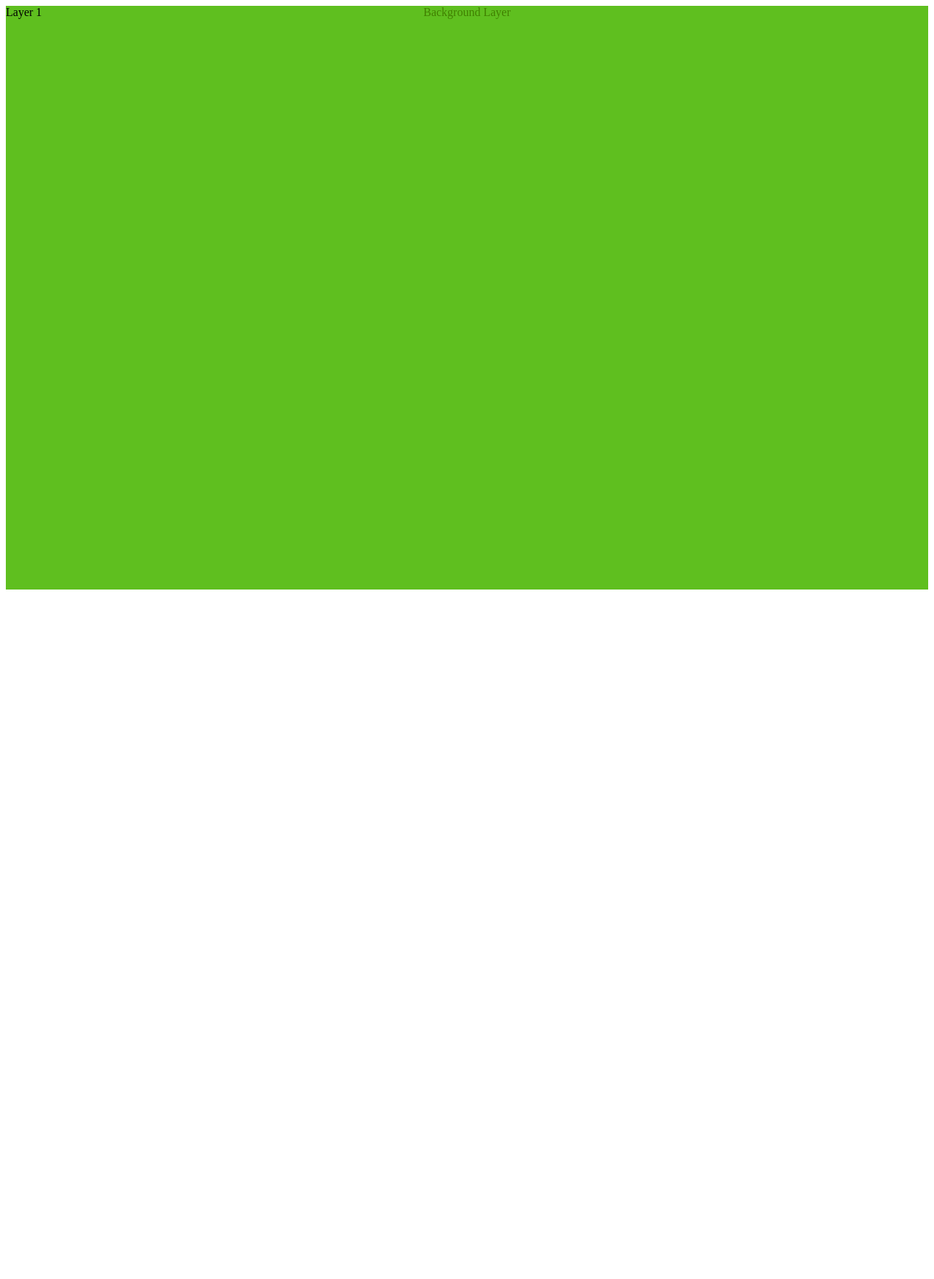
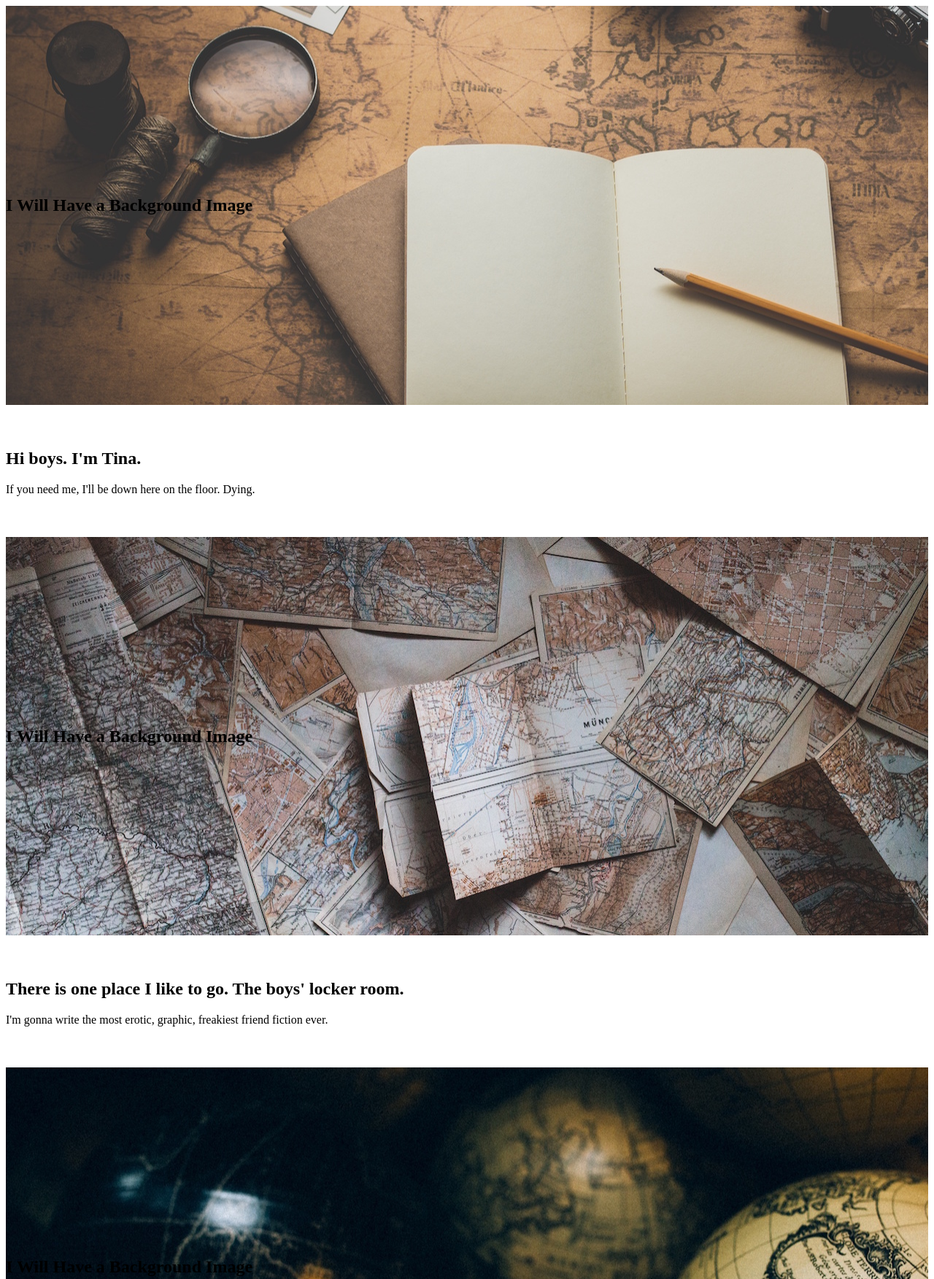
Before and after one commit to gprocell927/gabi-parallax-homework, a plain HTML site: page index.html in a window 1280 px wide. Shown: the top 1753 px of the page at 73% size. Before the commit the page ends 816 px from the top, so only its background shows below. Drawn offline with Linux system fonts and the light colour scheme.

Commit message:
adds rounds 1 and 2

```diff
--- a/index.html
+++ b/index.html
@@ -6,18 +6,68 @@
     <link rel="stylesheet" href="./main.css" media="screen" title="no title">
   </head>
   <body>
-    <div class="parallax-container">
-      <div class="parallax-all">
+    <!DOCTYPE html>
+    <html>
+      <head>
+        <meta charset="utf-8">
+        <title>Parallax Tutorial</title>
+        <link rel="stylesheet" href="./main.css" media="screen" title="no title">
+      </head>
+      <body>
+        <section class="container parallax parallax-1">
+          <div class="content">
+            <h1>I Will Have a Background Image</h1>
+          </div>
+        </section>
 
-        <div class="parallax background-layer">
-          Background Layer
-        </div>
+        <section class="container static">
+          <div class="content">
+            <h2>Hi boys. I'm Tina.</h2>
+            <p>If you need me, I'll be down here on the floor. Dying.</p>
+          </div>
+        </section>
 
-        <div class="parallax foreground-layer">
-          Layer 1
-        </div>
+        <section class="container parallax parallax-2">
+          <div class="content">
+            <h1>I Will Have a Background Image</h1>
+          </div>
+        </section>
 
-      </div>
-    </div>
+        <section class="container static">
+          <div class="content">
+            <h2>There is one place I like to go. The boys' locker room. </h2>
+            <p>I'm gonna write the most erotic, graphic, freakiest friend fiction ever. </p>
+          </div>
+        </section>
+
+        <section class="container parallax parallax-3">
+          <div class="content">
+            <h1>I Will Have a Background Image</h1>
+          </div>
+        </section>
+
+        <section class="container static">
+          <div class="content">
+            <h2>Lorem Ipsum Dolor</h2>
+            <p>Lorem ipsum dolor sit amet, consectetur adipisicing elit...</p>
+          </div>
+        </section>
+
+        <section class="container parallax parallax-4">
+          <div class="content">
+            <h1>I Will Have a Background Image</h1>
+          </div>
+        </section>
+
+        <section class="container static">
+          <div class="content">
+            <h2>Hey, you don't want to mess with my sister. She'll wear down your self esteem over a period of years. </h2>
+            <p>Let's put the try in triangle</p>
+          </div>
+        </section>
+
+      </body>
+    </html>
+    <script type="text/javascript" src="./parallax.js"></script>
   </body>
 </html>
--- a/main.css
+++ b/main.css
@@ -1,32 +1,41 @@
-.parallax-container {
-  perspective: 1px;
-  height: 100vh;
-  overflow-x: hidden;
-  overflow-y: auto;
+section.container.static {
+  padding: 40px 0;
 }
 
-.parallax {
-  position: absolute;
-  top:0;
-  right:0;
-  bottom:0;
-  left:0;
+section.container.parallax {
+  padding: 240px 0;
+  background-position: 0, 0;
+
+  /*height: 600px;*/
+  /*background-repeat: no-repeat;*/
+  /*background-size: cover;*/
+  /*background-position: 50% 50%;
+  background-attachment: fixed;*/
 }
 
-.background-layer {
-  transform: translateZ(-1px) scale(2);
-  background-color: rgba(0,255,0,0.5);
+section.container.parallax.h1 {
+  line-height: 1;
+  font-size: 40px;
   text-align: center;
+  text-transform: uppercase;
+  /*line-height: 600px;*/
+  color: rgba(255,255,255,0.8);
+  font-family:sans-serif;
+  text-shadow: 0 0 10px rgba(0,0,0,0.2);
 }
 
-.foreground-layer {
-  transform: translateZ(0);
-  background-color: rgba(0, 255, 0, 0.5);
+section.container.parallax-1 {
+  background-image: url('./images/bg_1.jpeg')
 }
 
-.parallax-all {
-  position: relative;
-  height: 100vh;
-  transform-style: preserve-3d;
-  background-color: rgba(255, 0, 0, 0.5);
+section.container.parallax-2 {
+  background-image: url('./images/bg_2.jpeg');
 }
+
+section.container.parallax-3 {
+  background-image: url('./images/bg_3.jpeg');
+}
+
+section.container.parallax-4 {
+  background-image: url('./images/bg_4.jpeg');
+}
--- /dev/null
+++ b/parallax.js
@@ -0,0 +1,13 @@
+(function() {
+  var parallax = document.querySelectorAll('.parallax')
+  var speed = 0.5;
+
+  window.onscroll = function() {
+    [].slice.call(parallax).forEach(function(el, i){
+      var windowYOffset = window.page YOffset
+      var setBackgroundPos = '50% ' + (windowYOffset * speed) + 'px';
+
+      el.style.backgroundPosition = setBackgroundPos
+    });
+  }
+})();
```
